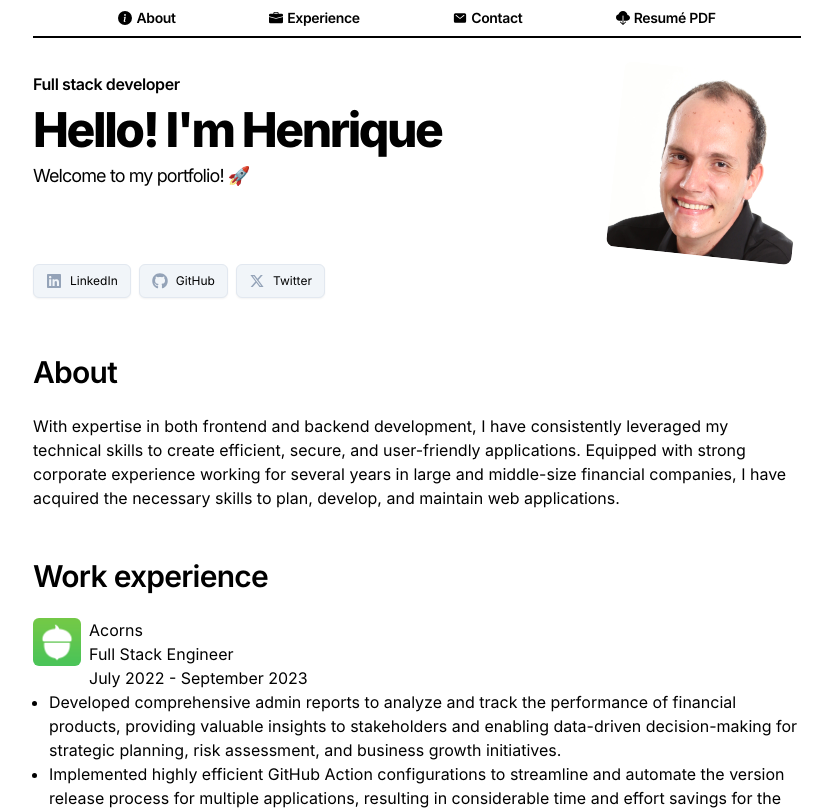
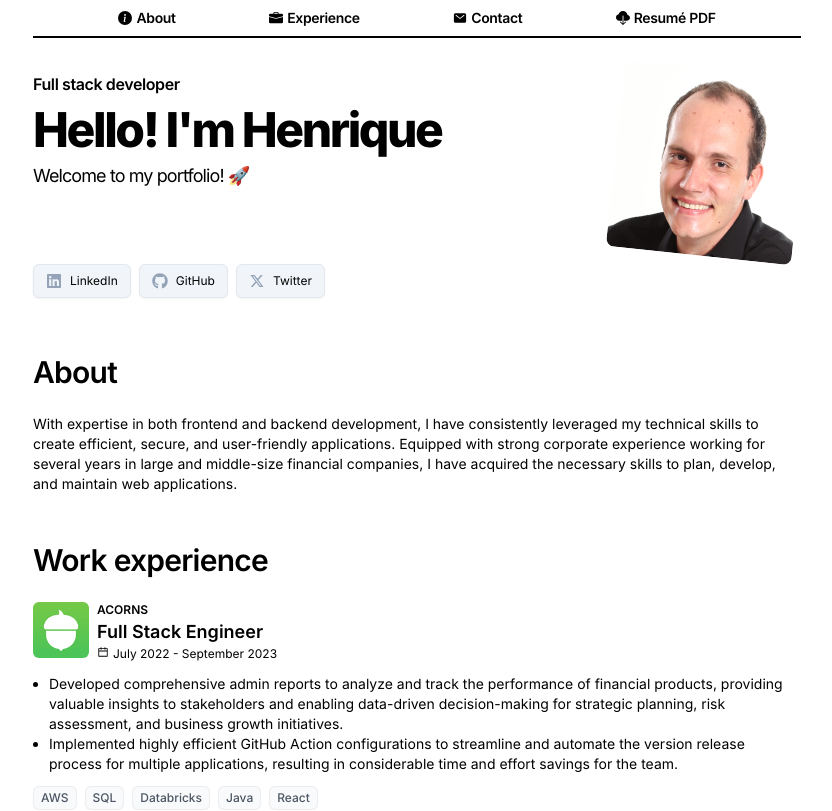
Before and after one commit to hrohden/hrohden.github.io, a React (Vite) app: page / in a window 1280 px wide. Shown: the top 811 px of the page, without its empty margins (223-1055 px from the left). Built offline with nearby package versions, Linux system fonts and the light colour scheme.

Commit message:
Add icons and improve styling for WorkExperienceComponent, update font size for About section

```diff
--- a/src/components/WorkExperienceComponent.tsx
+++ b/src/components/WorkExperienceComponent.tsx
@@ -1,3 +1,4 @@
+import { AiOutlineCalendar } from "react-icons/ai";
 import { WorkExperience } from "../types/WorkExperience";
 
 const WorkExperienceComponent = ({
@@ -6,27 +7,34 @@ const WorkExperienceComponent = ({
   workExperience: WorkExperience;
 }) => {
   return (
-    <div>
+    <div className="flex flex-col gap-3">
       <div className="flex gap-2">
         <div className="min-w-fit">
           <img
             src={`src/assets/logos/${workExperience.logo}`}
             alt=""
-            className="rounded-md aspect-square w-12"
+            className="rounded-md aspect-square w-14"
           />
         </div>
         <div>
-          <p className="">{workExperience.company}</p>
-          <p className="">{workExperience.title}</p>
-          <p>{workExperience.period}</p>
+          <p className="text-xs uppercase font-semibold">
+            {workExperience.company}
+          </p>
+          <p className="text-lg font-semibold">{workExperience.title}</p>
+          <p className="text-xs flex items-baseline gap-1">
+            <AiOutlineCalendar />
+            {workExperience.period}
+          </p>
         </div>
       </div>
       {workExperience.companyDescription && (
-        <p className="">{workExperience.companyDescription}</p>
+        <p className="text-xs italic">{workExperience.companyDescription}</p>
       )}
       <ul className="list-disc ml-4">
         {workExperience.description.map((description) => (
-          <li key={description}>{description}</li>
+          <li key={description} className="text-sm">
+            {description}
+          </li>
         ))}
       </ul>
       <div className="flex gap-2">
--- a/src/sections/About.tsx
+++ b/src/sections/About.tsx
@@ -3,7 +3,7 @@ import Section from "../components/Section";
 const About = () => {
   return (
     <Section title="About">
-      <p className="text-md">
+      <p className="text-sm">
         With expertise in both frontend and backend development, I have
         consistently leveraged my technical skills to create efficient, secure,
         and user-friendly applications. Equipped with strong corporate
```
